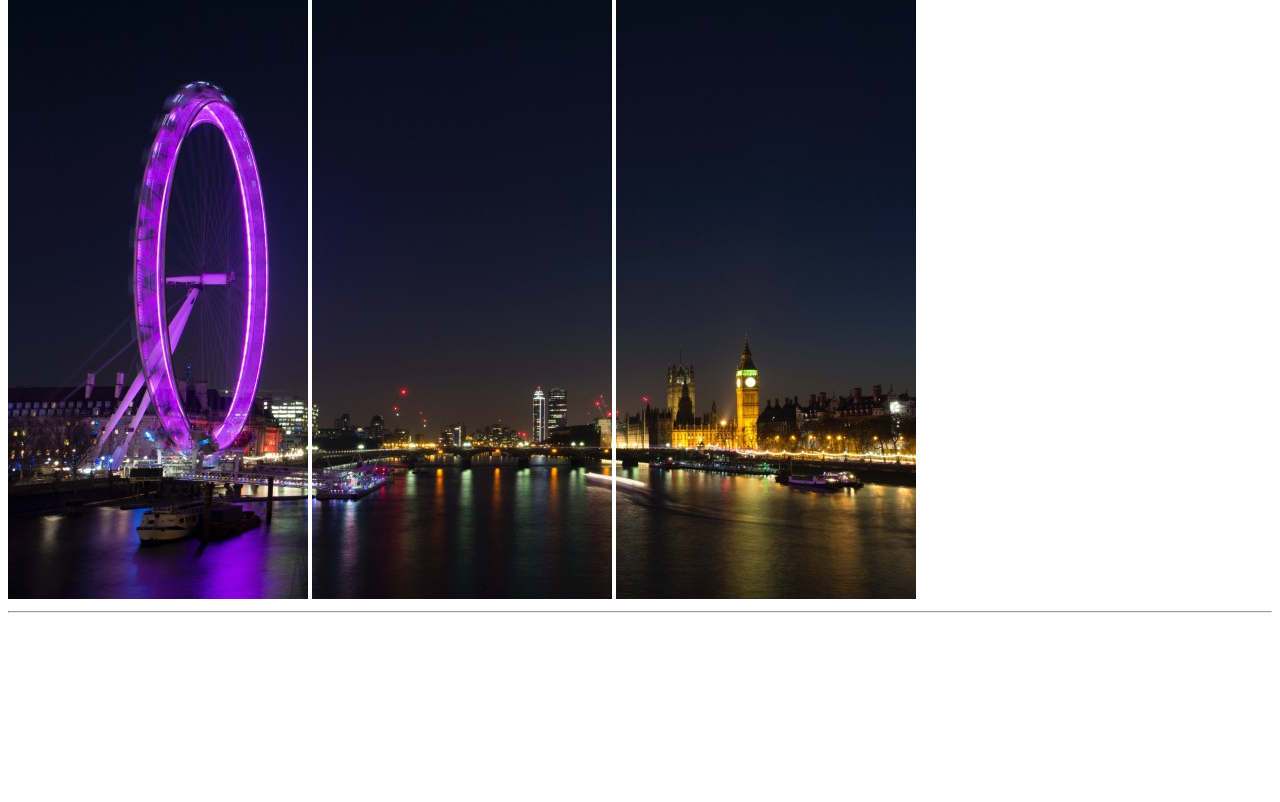
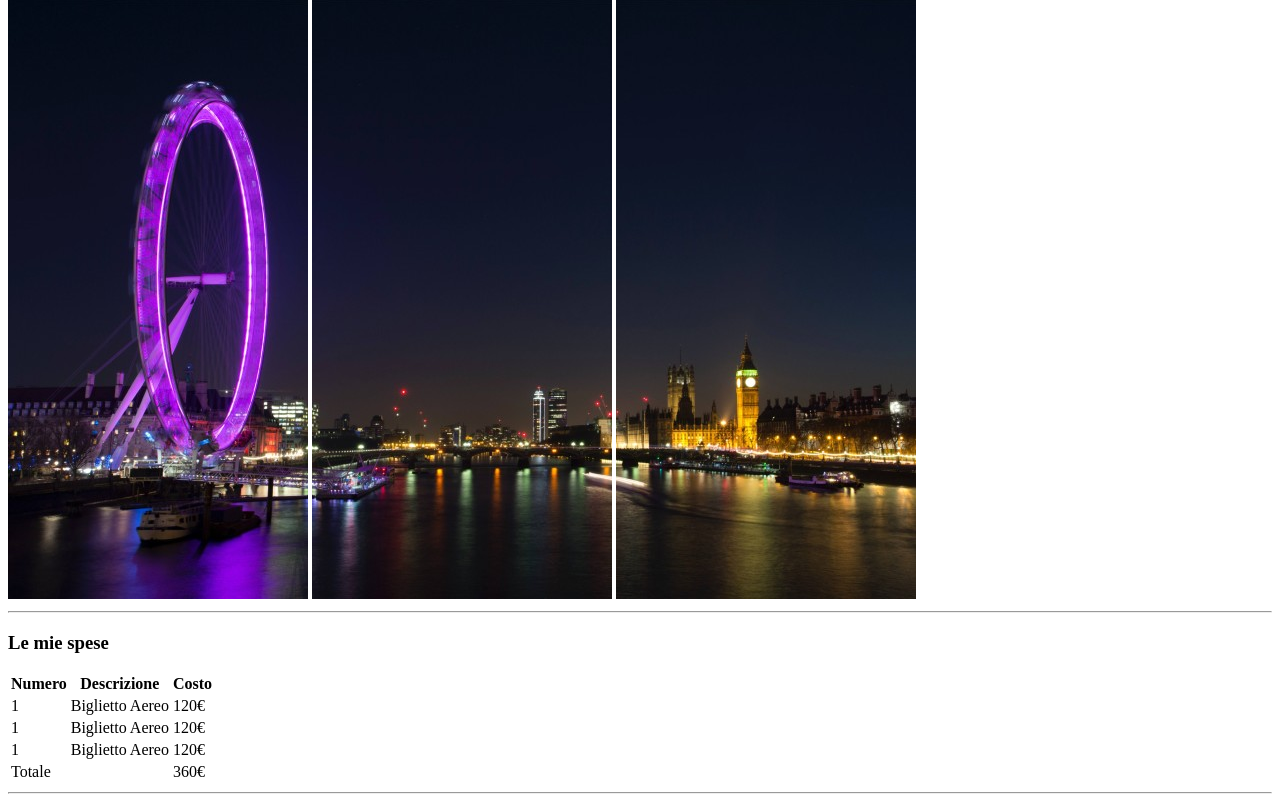
Before and after one commit to alexantonante/html-london-trip, a plain HTML site: page index.html in a window 1280 px wide. Shown: the part 68-870 px from the top of the page. Before the commit the page ends 800 px from the top, so only its background shows below. Drawn offline with Linux system fonts and the light colour scheme.

Commit message:
[UPD] created section 1 in main

```diff
--- a/index.html
+++ b/index.html
@@ -9,7 +9,38 @@
     <header>
         <h2>il mio Viaggio a Londra</h2>
         <img src="img/pexels-bill-emrich-230794-0.jpg" alt=""> <img src="img/pexels-bill-emrich-230794-1.jpg"> <img src="img/pexels-bill-emrich-230794-2.jpg" alt="">
-      </header>
+    </header>
       <hr>
+    <main>
+        <!--sezione 1-->
+        <section>
+            <h3>Le mie spese</h3>
+            <table>
+              <thead>
+                  <th><strong>Numero</strong></th>
+                  <th><strong>Descrizione</strong></th>
+                  <th><strong>Costo</strong></th>
+              </thead>
+              <tbody>
+                  <tr>
+                  <td>1</td> <td>Biglietto Aereo</td> <td>120€</td>
+                  </tr>
+                  <tr>
+                   <td>1</td> <td>Biglietto Aereo</td> <td>120€</td>
+                  </tr>
+                  <tr>
+                      <td>1</td> <td>Biglietto Aereo</td> <td>120€</td>
+                  </tr>
+              </tbody>
+              <tfoot>
+                 <tr>
+                   <td colspan="2">Totale</td>
+                   <td>360€</td>
+                 </tr>
+              </tfoot>
+            </table>
+        </section>
+      <hr>
+     </main>
 </body>
 </html>
```
